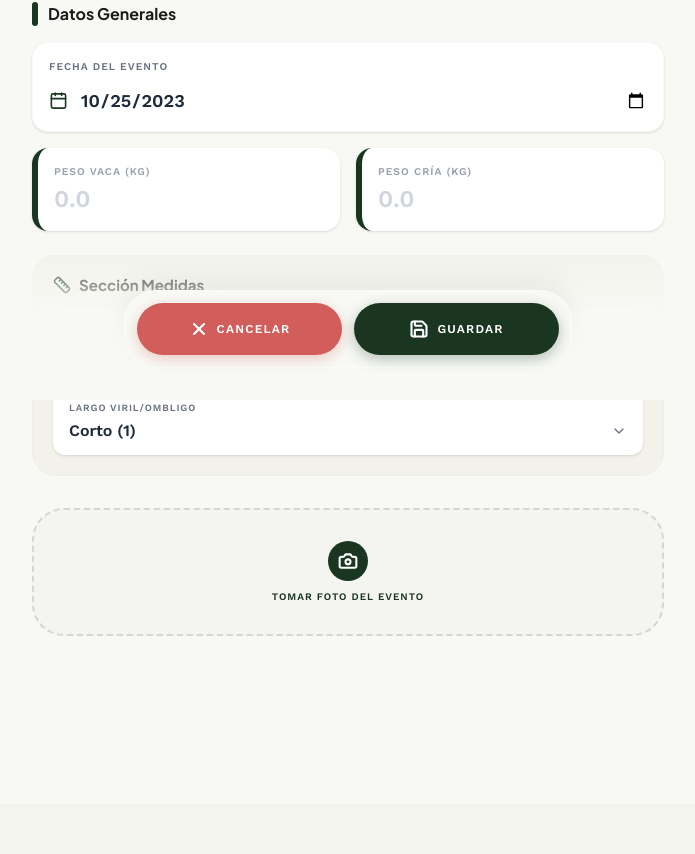
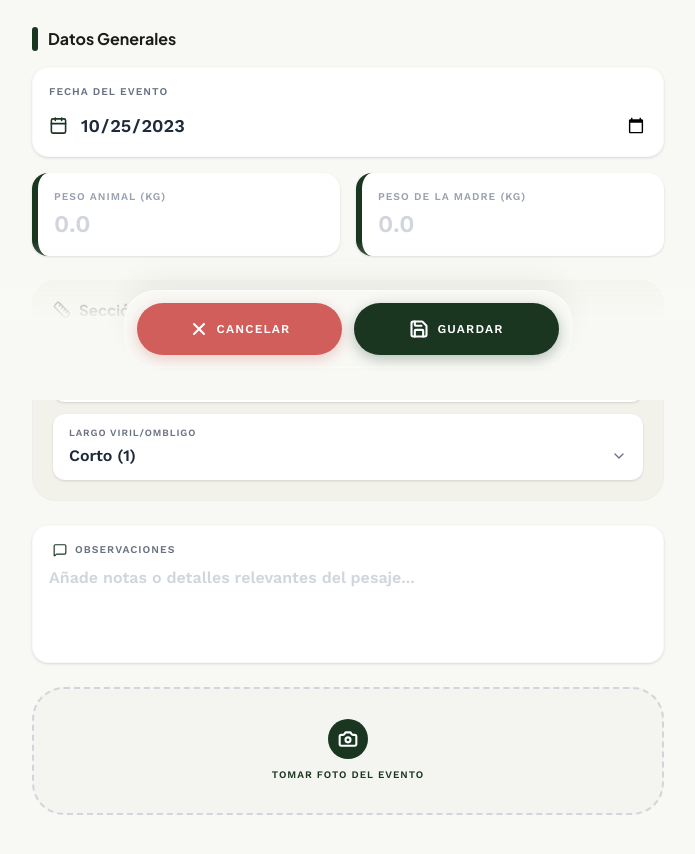
Before and after one commit to JorgeM11/APP-GANADERA, a Next.js app: page /inventario/1/evento in a window 1280 px wide. Shown: the part 400-1254 px from the top of the page, without its empty margins (292-987 px from the left). Before the commit the page ends 1204 px from the top, so only its background shows below. Built offline with nearby package versions, Linux system fonts and the light colour scheme.

Commit message:
Correccion de form de evento

```diff
--- a/app/inventario/[id]/evento/page.jsx
+++ b/app/inventario/[id]/evento/page.jsx
@@ -2,10 +2,19 @@
 
 import { use, useState, useEffect, useRef } from "react";
 import { useRouter } from "next/navigation";
-import Link from "next/link";
 import Image from "next/image";
 import { useForm } from "react-hook-form";
-import { ArrowLeft, Calendar, Ruler, Camera, Save, X, ChevronDown, CheckCircle } from "lucide-react";
+import {
+  ArrowLeft,
+  Calendar,
+  Ruler,
+  Camera,
+  Save,
+  X,
+  ChevronDown,
+  CheckCircle,
+  MessageSquare
+} from "lucide-react";
 
 export default function EventoDeVidaPage({ params }) {
   const router = useRouter();
@@ -18,7 +27,7 @@ export default function EventoDeVidaPage({ params }) {
   const [tipoEvento, setTipoEvento] = useState("Destete");
   const [eventoPersonalizado, setEventoPersonalizado] = useState("");
   const [isModalOpen, setIsModalOpen] = useState(false);
-  const [tempMeses, setTempMeses] = useState("");
+  const [tempNombreEvento, setTempNombreEvento] = useState("");
 
   // Estados de carga y Toast
   const [isSaving, setIsSaving] = useState(false);
@@ -30,9 +39,13 @@ export default function EventoDeVidaPage({ params }) {
 
   // Opciones Dropdowns
   const tipoOpciones = ["Destete", "Peso a los 12 meses", "Peso a los 18 meses", "Otro"];
+
   const largoOpciones = [
     { value: "1", label: "Corto (1)" },
-    { value: "5", label: "Largo (5)" }
+    { value: "2", label: "Moderado (2)" },
+    { value: "3", label: "Medio (3)" },
+    { value: "4", label: "Largo (4)" },
+    { value: "5", label: "Muy Largo (5)" }
   ];
 
   // Estado y Ref para Fotografía
@@ -44,7 +57,6 @@ export default function EventoDeVidaPage({ params }) {
     handleSubmit,
     setValue,
     watch,
-    formState: { errors },
   } = useForm({
     defaultValues: {
       fechaEvento: "2023-10-25",
@@ -52,6 +64,7 @@ export default function EventoDeVidaPage({ params }) {
       pesoCria: "",
       circunferencia: "",
       largoViril: "1",
+      observaciones: "",
     },
   });
 
@@ -59,7 +72,6 @@ export default function EventoDeVidaPage({ params }) {
 
   // Validadores Numéricos
   const preventInvalidNumberKeys = (e) => {
-    // Evitar signos + - * / e E y caracteres inválidos
     if (['+', '-', 'e', 'E', '*', '/', '{', '}', 'ñ', 'Ñ'].includes(e.key) || e.key === 'ArrowUp' || e.key === 'ArrowDown') {
       e.preventDefault();
     }
@@ -67,10 +79,10 @@ export default function EventoDeVidaPage({ params }) {
 
   const handleNumericInput = (e) => {
     let val = e.target.value;
-    val = val.replace(/[^0-9.]/g, ''); // Remover todo lo que no sea número o punto
+    val = val.replace(/[^0-9.]/g, '');
     const parts = val.split('.');
     if (parts.length > 2) {
-      val = parts[0] + '.' + parts.slice(1).join(''); // Prevenir mútiples puntos
+      val = parts[0] + '.' + parts.slice(1).join('');
     }
     e.target.value = val;
   };
@@ -89,7 +101,7 @@ export default function EventoDeVidaPage({ params }) {
 
   const getDisplayTitle = () => {
     if (tipoEvento === "Otro" && eventoPersonalizado) {
-      return `Peso en ${eventoPersonalizado} meses`;
+      return eventoPersonalizado;
     }
     return tipoEvento;
   };
@@ -106,8 +118,8 @@ export default function EventoDeVidaPage({ params }) {
   };
 
   const handleModalConfirm = () => {
-    if (tempMeses.trim()) {
-      setEventoPersonalizado(tempMeses);
+    if (tempNombreEvento.trim()) {
+      setEventoPersonalizado(tempNombreEvento);
       setTipoEvento("Otro");
     } else {
       setTipoEvento("Destete");
@@ -130,14 +142,10 @@ export default function EventoDeVidaPage({ params }) {
       tipoEvento: getDisplayTitle(),
       animalId,
     };
-    console.log("[Terra Form] Guardando Evento de Vida...", payload);
 
-    // Simulación de delay de red o guardado local
     setTimeout(() => {
       setIsSaving(false);
       setShowToast(true);
-
-      // Desaparece toast y redirecciona
       setTimeout(() => {
         setShowToast(false);
         router.push(`/inventario/${animalId}?tab=evolution`);
@@ -150,7 +158,7 @@ export default function EventoDeVidaPage({ params }) {
   };
 
   return (
-    <main className="min-h-screen bg-[#F8F9F5] font-sans pb-36 relative">
+    <main className="min-h-screen bg-[#F8F9F5] font-sans pb-40 relative">
 
       {/* Toast Notification */}
       {showToast && (
@@ -160,7 +168,8 @@ export default function EventoDeVidaPage({ params }) {
         </div>
       )}
 
-      <header className="flex items-center justify-between px-5 pt-6 pb-4 sticky top-0 bg-[#F8F9F5]/90 backdrop-blur-md z-30">
+      {/* HEADER CORREGIDO: Cierra antes del form */}
+      <header className="flex items-center justify-between px-5 pt-6 pb-4 sticky top-0 bg-[#F8F9F5]/90 backdrop-blur-md z-30 border-b border-gray-100">
         <div className="flex items-center gap-3">
           <button
             type="button"
@@ -175,7 +184,8 @@ export default function EventoDeVidaPage({ params }) {
         </div>
       </header>
 
-      <form onSubmit={handleSubmit(onSubmit)} className="flex flex-col px-5 max-w-2xl mx-auto space-y-6">
+      {/* FORMULARIO: Contenedor principal */}
+      <form onSubmit={handleSubmit(onSubmit)} className="flex flex-col px-5 max-w-2xl mx-auto space-y-6 mt-6">
 
         {/* Hero Card */}
         <div className="relative w-full h-48 rounded-2xl overflow-hidden shadow-sm bg-black">
@@ -237,7 +247,6 @@ export default function EventoDeVidaPage({ params }) {
           </div>
 
           <div className="space-y-4">
-            {/* Fecha */}
             <div className="bg-white rounded-2xl p-4 flex flex-col shadow-sm border border-gray-100/50">
               <label className="text-[0.65rem] font-bold uppercase tracking-widest text-gray-500 mb-3">
                 Fecha del Evento
@@ -252,11 +261,24 @@ export default function EventoDeVidaPage({ params }) {
               </div>
             </div>
 
-            {/* Inputs de Pesos con validación bloqueando teclado y ruleta */}
             <div className="grid grid-cols-2 gap-4">
               <div className="bg-white border-l-[6px] border-[#1A3621] rounded-2xl p-4 flex flex-col shadow-sm">
                 <label className="text-[0.65rem] font-bold uppercase tracking-widest text-gray-400 mb-1">
-                  Peso Vaca (KG)
+                  Peso Animal (KG)
+                </label>
+                <input
+                  type="text"
+                  inputMode="decimal"
+                  placeholder="0.0"
+                  onKeyDown={preventInvalidNumberKeys}
+                  className="text-2xl font-extrabold text-[#1A3621] outline-none w-full bg-transparent placeholder-gray-300"
+                  {...register("pesoCria", { onChange: handleNumericInput })}
+                />
+              </div>
+
+              <div className="bg-white border-l-[6px] border-[#1A3621] rounded-2xl p-4 flex flex-col shadow-sm">
+                <label className="text-[0.65rem] font-bold uppercase tracking-widest text-gray-400 mb-1">
+                  Peso de la Madre (KG)
                 </label>
                 <input
                   type="text"
@@ -265,20 +287,6 @@ export default function EventoDeVidaPage({ params }) {
                   onKeyDown={preventInvalidNumberKeys}
                   className="text-2xl font-extrabold text-[#1A3621] outline-none w-full bg-transparent placeholder-gray-300"
                   {...register("pesoVaca", { onChange: handleNumericInput })}
-                />
-              </div>
-
-              <div className="bg-white border-l-[6px] border-[#1A3621] rounded-2xl p-4 flex flex-col shadow-sm">
-                <label className="text-[0.65rem] font-bold uppercase tracking-widest text-gray-400 mb-1">
-                  Peso Cría (KG)
-                </label>
-                <input
-                  type="text"
-                  inputMode="decimal"
-                  placeholder="0.0"
-                  onKeyDown={preventInvalidNumberKeys}
-                  className="text-2xl font-extrabold text-[#1A3621] outline-none w-full bg-transparent placeholder-gray-300"
-                  {...register("pesoCria", { onChange: handleNumericInput })}
                 />
               </div>
             </div>
@@ -307,7 +315,6 @@ export default function EventoDeVidaPage({ params }) {
               />
             </div>
 
-            {/* Dropdown Custom - Largo Viril */}
             <div className="custom-dropdown relative bg-white rounded-xl px-4 py-3 flex flex-col shadow-sm z-10">
               <label className="text-[0.60rem] font-bold uppercase tracking-widest text-gray-500 mb-1">
                 Largo Viril/Ombligo
@@ -334,7 +341,7 @@ export default function EventoDeVidaPage({ params }) {
                         setValue("largoViril", opcion.value);
                         setIsLargoOpen(false);
                       }}
-                      className="px-4 py-3 font-bold text-[15px] cursor-pointer hover:bg-gray-50 text-gray-700"
+                      className={`px-4 py-3 font-bold text-[15px] cursor-pointer hover:bg-gray-50 transition-colors ${selectedLargo === opcion.value ? "text-[#1A3621] bg-emerald-50/50" : "text-gray-700"}`}
                     >
                       {opcion.label}
                     </div>
@@ -345,10 +352,24 @@ export default function EventoDeVidaPage({ params }) {
           </div>
         </div>
 
+        {/* Observaciones */}
+        <div className="bg-white rounded-2xl p-4 flex flex-col shadow-sm border border-gray-100/50">
+          <label className="text-[0.65rem] font-bold uppercase tracking-widest text-gray-500 mb-2 pl-1 flex items-center gap-2">
+            <MessageSquare size={14} className="text-[#1A3621]" />
+            Observaciones
+          </label>
+          <textarea
+            placeholder="Añade notas o detalles relevantes del pesaje..."
+            rows={3}
+            className="font-bold text-gray-800 text-base outline-none w-full bg-transparent resize-none placeholder-gray-300 min-h-[80px]"
+            {...register("observaciones")}
+          />
+        </div>
+
         {/* Toma de Fotografía */}
         <div
           onClick={() => fileInputRef.current?.click()}
-          className="relative h-32 mt-2 border-2 border-dashed border-gray-300 rounded-[2rem] flex flex-col items-center justify-center bg-[#EAECE4]/30 cursor-pointer active:scale-95 transition-transform hover:bg-[#EAECE4]/50 overflow-hidden"
+          className="relative h-32 border-2 border-dashed border-gray-300 rounded-[2rem] flex flex-col items-center justify-center bg-[#EAECE4]/30 cursor-pointer active:scale-95 transition-transform hover:bg-[#EAECE4]/50 overflow-hidden"
         >
           {photoPreview ? (
             <Image src={photoPreview} alt="Preview" fill className="object-cover" />
@@ -372,7 +393,7 @@ export default function EventoDeVidaPage({ params }) {
           />
         </div>
 
-        {/* Sticky Footer - Botones Píldora Horizontal */}
+        {/* Sticky Footer Corregido */}
         <div className="fixed bottom-0 left-0 w-full bg-gradient-to-t from-[#F8F9F5] via-[#F8F9F5] to-transparent pt-12 pb-8 px-5 z-40">
           <div className="max-w-md mx-auto w-full bg-[#F8F9F5] rounded-[2rem] p-3 shadow-[0_-15px_30px_-5px_rgba(0,0,0,0.06)] border border-white/60">
             <div className="flex gap-3">
@@ -403,7 +424,6 @@ export default function EventoDeVidaPage({ params }) {
             </div>
           </div>
         </div>
-
       </form>
 
       {/* Modal - "Otro" Evento */}
@@ -411,19 +431,19 @@ export default function EventoDeVidaPage({ params }) {
         <div className="fixed inset-0 z-50 bg-black/60 flex flex-col justify-end">
           <div className="bg-white w-full rounded-t-3xl p-6 pb-safe flex flex-col shadow-2xl animate-in slide-in-from-bottom-8 duration-300">
             <div className="w-12 h-1.5 bg-gray-200 rounded-full mx-auto mb-6" />
-            <h2 className="text-xl font-bold text-gray-800 mb-6">¿Peso a los cuántos meses?</h2>
+            <h2 className="text-xl font-bold text-gray-800 mb-2">Nombre del Evento</h2>
+            <p className="text-xs text-gray-400 mb-6">Ingresa el nombre del pesaje o evento especial.</p>
             <input
               type="text"
-              inputMode="numeric"
-              onKeyDown={preventInvalidNumberKeys}
-              onChange={(e) => setTempMeses(e.target.value.replace(/[^0-9]/g, ''))}
-              value={tempMeses}
-              placeholder="Ej. 6"
-              className="w-full mt-4 bg-gray-50 border border-gray-200 rounded-2xl px-5 py-4 text-xl font-bold outline-none "
+              onChange={(e) => setTempNombreEvento(e.target.value)}
+              value={tempNombreEvento}
+              placeholder="Ej. Pesaje de Verano"
+              className="w-full bg-gray-50 border border-gray-200 rounded-2xl px-5 py-4 text-xl font-bold outline-none focus:border-[#1A3621] transition-colors"
               autoFocus
             />
             <div className="flex gap-3 mt-8">
               <button
+                type="button"
                 onClick={() => {
                   setIsModalOpen(false);
                   setTipoEvento("Destete");
@@ -433,6 +453,7 @@ export default function EventoDeVidaPage({ params }) {
                 Cancelar
               </button>
               <button
+                type="button"
                 onClick={handleModalConfirm}
                 className="flex-1 py-4 font-bold text-white bg-[#1A3621] rounded-full shadow-lg"
               >
```
